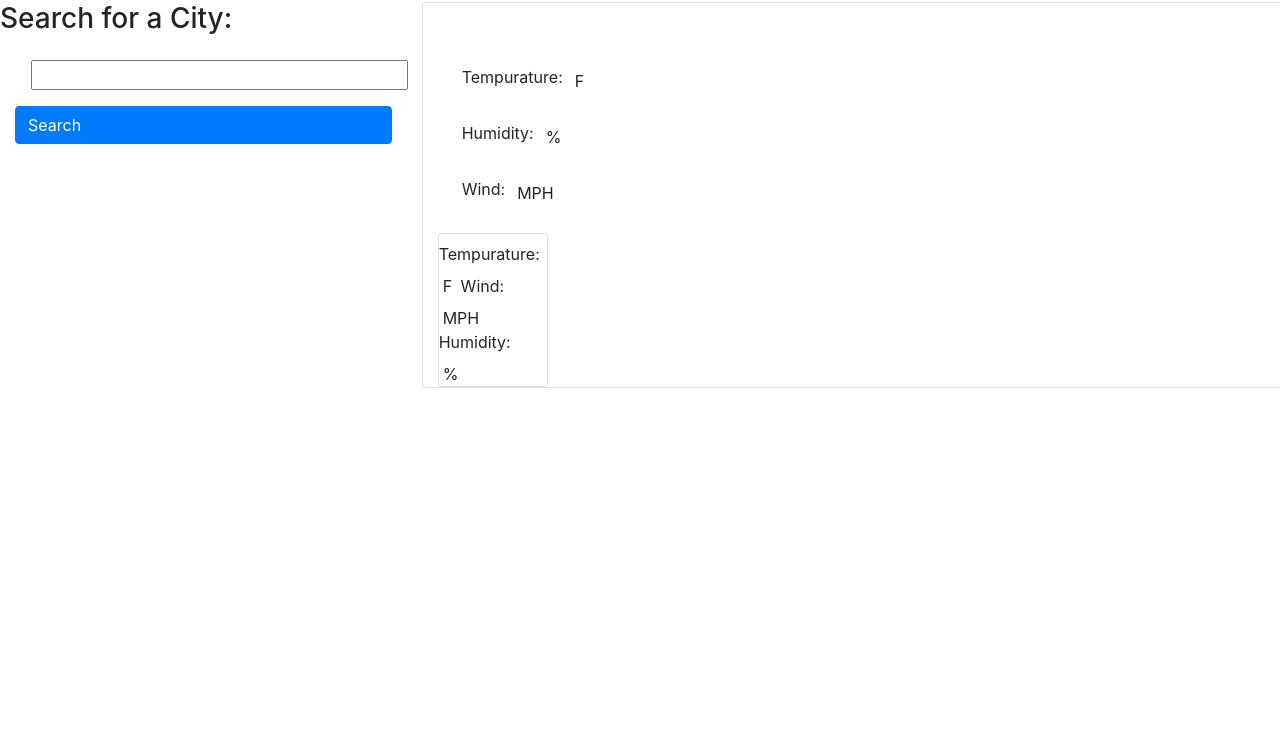
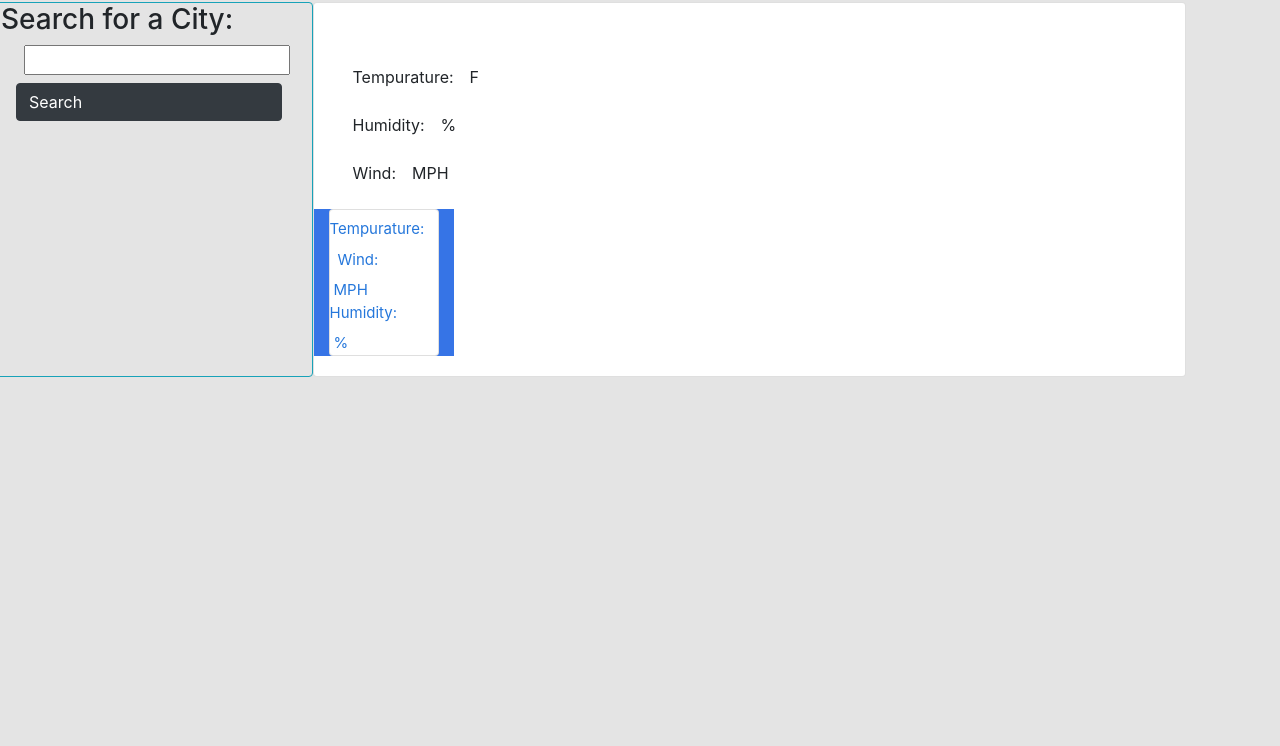
Before and after one commit to francisca-hernandez/weather-dashboard, a plain HTML site: page index.html in a window 1280 px wide. Shown: the part 54-800 px from the top of the page. Drawn offline with nearby package versions, Linux system fonts and the light colour scheme.

Commit message:
updated some classes in html and js, added some styling

```diff
--- a/assets/script.js
+++ b/assets/script.js
@@ -1,25 +1,21 @@
 //global variables
-let searchForm = document.querySelector("#search-btn")
+let searchForm = document.querySelector("#search")
 const userInput = document.querySelector("#city-name")
 let citySearch = document.querySelector("#city-search")
 
-const currentWeatherEl = document.querySelector("#curweather-container")
+const currentWeatherEl = document.querySelector("#current-weather")
 const currentCity = document.querySelector('.current-city')
 
-// let tempEl = document.querySelector(".temp")
-// let humidityEl = document.querySelector(".humidity")
-// let windEl = document.querySelector(".wind")
-// let iconEl = document.querySelector('.icon')
+let temp = document.querySelector(".temp")
+let humidity = document.querySelector(".humidity")
+let wind = document.querySelector(".wind")
+let iconEl = document.querySelector('.icon')
 
-// let tempForeEl = document.querySelector(".temp-forecast")
-// let humidityForeEl = document.querySelector(".humidity-forecast")
-// let windForeEl = document.querySelector(".wind-forecast")
+const forecastEl = document.querySelector('.date-future')
 
-const forecastEl = document.querySelector('.date-i')
-
-// const API_Key = 'e045f64f4cd0813aba91c0138b34adad'
-var APIKey =  "f64f9e2d4fda40afd330c539b14a2d45"
-
+//API Key Variable
+//var APIKey = '3124a0b815fd42bc0bf779711fb207c0'
+var APIKey = "f64f9e2d4fda40afd330c539b14a2d45"
 
 // // GIVEN a weather dashboard with form inputs
 // // step 1:
@@ -40,6 +36,7 @@ const searchCityForm = (event) => {
 
             let { lat, lon } = data.coord;
 
+
             let url = `http://api.openweathermap.org/data/2.5/uvi?lat=${lat}&lon=${lon}&units=imperial&appid=${APIKey}`;
 
             fetch(url).then(response => {
@@ -48,6 +45,8 @@ const searchCityForm = (event) => {
 
 
                 .then(data => {
+                    console.log(data)
+
                     let forecast = `http://api.openweathermap.org/data/2.5/forecast?lat=${lat}&lon=${lon}&units=imperial&appid=${APIKey}`;
                     fetch(forecast).then(response => {
                         return response.json();
@@ -68,7 +67,6 @@ const searchCityForm = (event) => {
     }
 };
 
-
     // // step 2:
 // // WHEN I view current weather conditions for that city
 // // THEN I am presented with the city name, the date, an icon representation of weather conditions, the temperature, the humidity, and the wind speed
@@ -79,9 +77,9 @@ let displayCurrentWeather = (data) => {
     // set DOM elements from API
     currentCity.textContent = `${data.city.name} (${new Date(data.list[0].dt*1000).toDateString()})`;
     currentCity.innerHTML += `<img src="http://openweathermap.org/img/w/${data.list[0].weather[0].icon}.png">`;
-    // tempEl.textContent = temp;
-    // humidityEl.textContent = humidity;
-    // windEl.textContent = data.list[0].wind.speed;
+    temp.textContent = temp;
+    humidity.textContent = humidity;
+    wind.textContent = data.list[0].wind.speed;
 }
 //step 3:
 // WHEN I view future weather conditions for that city
@@ -94,9 +92,9 @@ let displayFutureWeather = (data) => {
         const {temp, humidity} = data.list[i].main;
 
         forecastEl.textContent = `(${new Date(data.list[i].dt*1000).toDateString()})`;
-       tempForeEl.textContent = temp;
-       humidityForeEl.textContent = humidity;
-       windForeEl.textContent = data.list[i].wind.speed;
+       document.getElementById('temp').textContent = temp;
+       document.getElementById('humidity').textContent = humidity;
+       document.getElementById('wind').textContent = data.list[i].wind.speed;
     }
 
 };
--- a/style.css
+++ b/assets/style.css
@@ -10,11 +10,6 @@
     width: fit-content;
     height: inherit;
 }
-
-/* #current-weather.border-padding.current-future.border.border-primary.rounded {
-
-
-} */
 
 .display-4 {
     font-weight: 400;
@@ -55,17 +50,24 @@ body {
 }
 
 
-/* 5 day forecast cards */
-.forecast {
-    width: 105px;
-    height: 150px;
+/* future weather conditions container */
+div.forecast.col-12.col-md-2.row {
+    width: 200px;
+    height: px;
     float: left;
     margin-right: 15px;
-    margin-bottom: 10px;
+    margin-bottom: 20px;
     font-size: 15px;
-    background-color: #618ee2;
-    color: #e0dddd;
+    background-color: #3674e6;
+    color: #2577db;
 }
+
+div.card {
+
+    text-align: left;
+}
+
+
 
 .forecast-icon {
     margin-top: 5px;
--- a/index.html
+++ b/index.html
@@ -6,57 +6,72 @@
     <meta http-equiv="X-UA-Compatible" content="IE=edge">
     <meta name="viewport" content="width=device-width, initial-scale=1.0">
     <link rel="stylesheet" href="https://cdnjs.cloudflare.com/ajax/libs/twitter-bootstrap/4.3.1/css/bootstrap.min.css">
-    <link rel="stylesheet" href="">
+    <link rel="stylesheet" href="assets/style.css">
     <title>Weather</title>
 </head>
 
 <body>
+    <!-- App title -->
     <header>
-        <h1 class="title">Weather Dashboard</h1>
+        <h1 class="text-white bg-dark text-center" id="title">Weather Dashboard</h1>
     </header>
 
+    <!-- Searh form -->
     <main class="row">
-        <div class=" search-area col-12 col-md-4">
+        <div class="col-3 border border-info rounded">
             <h3 class="search">
                 Search for a City:
             </h3>
-            <form id="search-form" class="form col-12">
-                <input type="text" name="city" id="city-name" class="form-input col-12 m-3">
-                <button class="btn col-12 btn-primary d-flex" type="submit">Search</button>
+            <form class="form col-12">
+                <input type="text" name="city" id="city-name" class="form-input col-12 m-2 d-flex">
+                <button class="btn col-12 btn-dark d-flex" type="submit" id="search-form">Search</button>
             </form>
         </div>
+
+        <!-- current weather container -->
         <div class="weather-forecast card col-12 col-md-8">
             <div class=" ">
-            <div id="curweather-container" class="current-weather justify-content-center">
+                <div id="currentweather-container" class="current-weather justify-content-center">
                     <div class="location">
                         <h2 class="current"><span class="current-city m-1"></span></h2>
                         <span class="icon"></span>
                     </div>
 
+
                     <div class="content row m-4">
                         <span class="current-title">Tempurature:</span>
-                    <h4 class="temp m-1"></h4><span class="units m-1">F</span>
+                        <h4 class="temp m-1" id="temp"></h4><span class="units m-1"></span>F
                     </div>
+
                     <div class="content row m-4">
                         <span class="current-title">Humidity:</span>
-                    <h4 class="humidity m-1"></h4><span class="units m-1">%</span>
+                        <h4 class="humidity m-1" id="humidity"></h4><span class="units m-1"></span>%
                     </div>
+
                     <div class="content row m-4">
                         <span class="current-title">Wind:</span>
-                    <h4 class="wind m-1"></h4><span class="units m-1">MPH</span>
+                        <h4 class="wind m-1"></h4><span class="units m-1" id="wind"></span>MPH
                     </div>
+
                 </div>
             </div>
 
-        <div class="forecast col-12 col-md-2 row">
+
+            <!-- future weather Container -->
+            <div class="forecast col-12 col-md-2 row ">
                 <div class="card ">
                     <div class="date">
-                    <h5 class="date-i"></h5>
+                        <h5 class="date-future"></h5>
                     </div>
                     <div class="day1-weather">
-                    <span class="forecast-title">Tempurature: </span><h6 class="temp-forecast"></h6><span class="units m-1">F</span>
-                    <span class="forecast-title">Wind: </span><h6 class="wind-forecast"></h6><span class="units m-1">MPH</span>
-                    <span class="forecast-title">Humidity: </span><h6 class="humidity-forecast"></h6><span class="units m-1">%</span>
+                        <span class="forecast-title">Tempurature:</span>
+                        <h6 class="futuretemp-forecast"></h6><span class="units m-1"></span>
+
+                        <span class="forecast-title">Wind:</span>
+                        <h6 class="wind-forecast"></h6><span class="units m-1">MPH</span>
+
+                        <span class="forecast-title">Humidity:</span>
+                        <h6 class="humidity-forecast"></h6><span class="units m-1">%</span>
                     </div>
                 </div>
 
@@ -64,10 +79,6 @@
         </div>
     </main>
 
-    <script src="https://cdnjs.cloudflare.com/ajax/libs/jquery/3.4.1/jquery.min.js"></script>
-    <script src="https://cdnjs.cloudflare.com/ajax/libs/jqueryui/1.12.1/jquery-ui.min.js"></script>
-    <script src="https://cdn.jsdelivr.net/npm/jquery-ui-touch-punch@0.2.3/jquery.ui.touch-punch.min.js"></script>
-    <script src="https://cdnjs.cloudflare.com/ajax/libs/popper.js/1.15.0/umd/popper.min.js"></script>
     <script src="assets/script.js"></script>
 </body>
 
```
Lines whose indentation alone changed are shown as unchanged.
